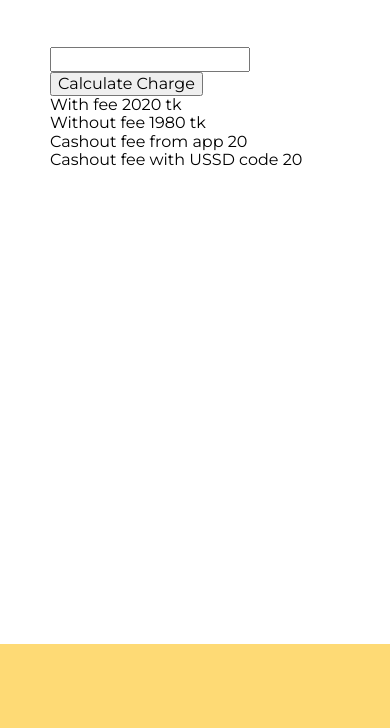
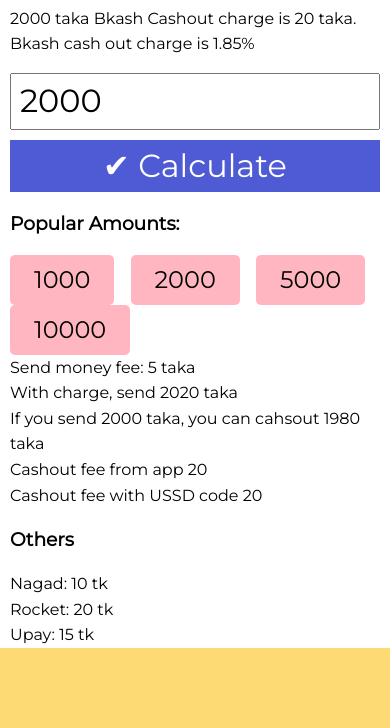
Before and after one commit to tamalchowdhury/cashout-charge-layout, a plain HTML site: page index.html in a window 390 px wide. Shown: the part 116-844 px from the top of the page. Drawn offline with Linux system fonts and the light colour scheme.

Commit message:
Made responsive

```diff
--- a/css/main.css
+++ b/css/main.css
@@ -6,7 +6,8 @@
   --rocket-color: #962fbf;
   --bkash-color: #d62976;
   --nagad-color: #fa7e1e;
-  --upay-color: 		#4f5bd5;
+  --upay-color: #4f5bd5;
+  --button-color: #4f5bd5;
 }
 
 * {
@@ -14,15 +15,18 @@
 }
 
 body {
-  font-family: Arial, Helvetica, sans-serif;font-family: 'Montserrat', sans-serif;
+  font-family: Arial, Helvetica, sans-serif;
+  font-family: 'Montserrat', sans-serif;
   background: #feda75;
+  line-height: 1.6em;
 }
 
 #shell {
   width: 800px;
-  height: 90vh;
+  max-width: 100%;
+  min-height: 90vh;
+  height: auto;
   margin: 0 auto;
-  max-width: 100%;
   background: #fff;
 }
 
@@ -43,7 +47,6 @@ body {
   padding: 40px;
   font-size: 1.8em;
   font-weight: bold;
-
 }
 
 .tab.bkash {
@@ -63,9 +66,60 @@ body {
 }
 
 #content {
-  margin: 50px;;
+  margin: 50px;
 }
 
-.calc_area {
+#sugg_area {
+}
+
+.sugg {
+  background: lightpink;
+  display: inline-block;
+  font-size: 1.5em;
+  margin-right: 0.5em;
+  padding: 0.5em 1em;
+  border-radius: 5px;
+}
+
+#calc_area {
+}
+
+#calc_area {
+  display: grid;
+  grid-template-columns: 5fr 4fr;
+  grid-gap: 10px;
+  font-size: 2em;
+  letter-spacing: 0.1em;
+}
+
+.amount {
+  width: 100%;
+}
+
+.amount,
+.calc_button {
+  padding: 0.25em;
+}
+
+.calc_button {
+  background: var(--button-color);
+  color: #fff;
+  border: 0;
+}
+
+@media only screen and (max-width: 600px) {
+
+  #content {
+    margin: 10px;
+  }
+
+  #calc_area {
+    display: grid;
+    grid-template-columns: 100%;
+    grid-gap: 10px;
+    font-size: 2em;
+    letter-spacing: 0.1em;
+  }
+
 
 }
--- a/index.html
+++ b/index.html
@@ -6,29 +6,50 @@
   <meta http-equiv="X-UA-Compatible" content="IE=edge">
   <meta name="viewport" content="width=device-width, initial-scale=1.0">
   <link rel="stylesheet" href="./css/main.css">
-  <title>Document</title>
+  <title>Cashout Charge for 2000 taka is 20 taka</title>
 </head>
 
 <body>
   <div id="shell">
     <header id="header">
       <nav id="nav">
-        <div class="tab bkash">Bkash</div>
+        <div class="tab bkash">bKash</div>
         <div class="tab nagad">Nagad</div>
         <div class="tab rocket">Rocket</div>
         <div class="tab upay">Upay</div>
       </nav>
     </header>
     <div id="content">
-      <div class="calc_area">
-        <input type="text" name="amount" />
-        <button>Calculate Charge</button>
+      <div>
+        <p>
+          2000 taka Bkash Cashout charge is 20 taka. Bkash cash out charge is 1.85%
+        </p>
       </div>
-      <div class="result">
-        <div>With fee 2020 tk</div>
-        <div>Without fee 1980 tk</div>
+
+      <div id="calc_area">
+        <input type="text" name="amount" class="amount" value="2000" maxlength="6" />
+        <button class="calc_button">✔ Calculate</button>
+      </div>
+      <div id="sug_area">
+        <h3>Popular Amounts:</h3>
+        <div class="sugg">1000</div>
+        <div class="sugg">2000</div>
+        <div class="sugg">5000</div>
+        <div class="sugg">10000</div>
+      </div>
+      <div id="result">
+
+        <div>Send money fee: 5 taka</div>
+        <div>With charge, send 2020 taka</div>
+        <div>If you send 2000 taka, you can cahsout 1980 taka</div>
         <div>Cashout fee from app 20</div>
         <div>Cashout fee with USSD code 20</div>
+      </div>
+      <div id="compare">
+        <h3>Others</h3>
+        <div>Nagad: 10 tk</div>
+        <div>Rocket: 20 tk</div>
+        <div>Upay: 15 tk</div>
       </div>
     </div>
   </div>
```
